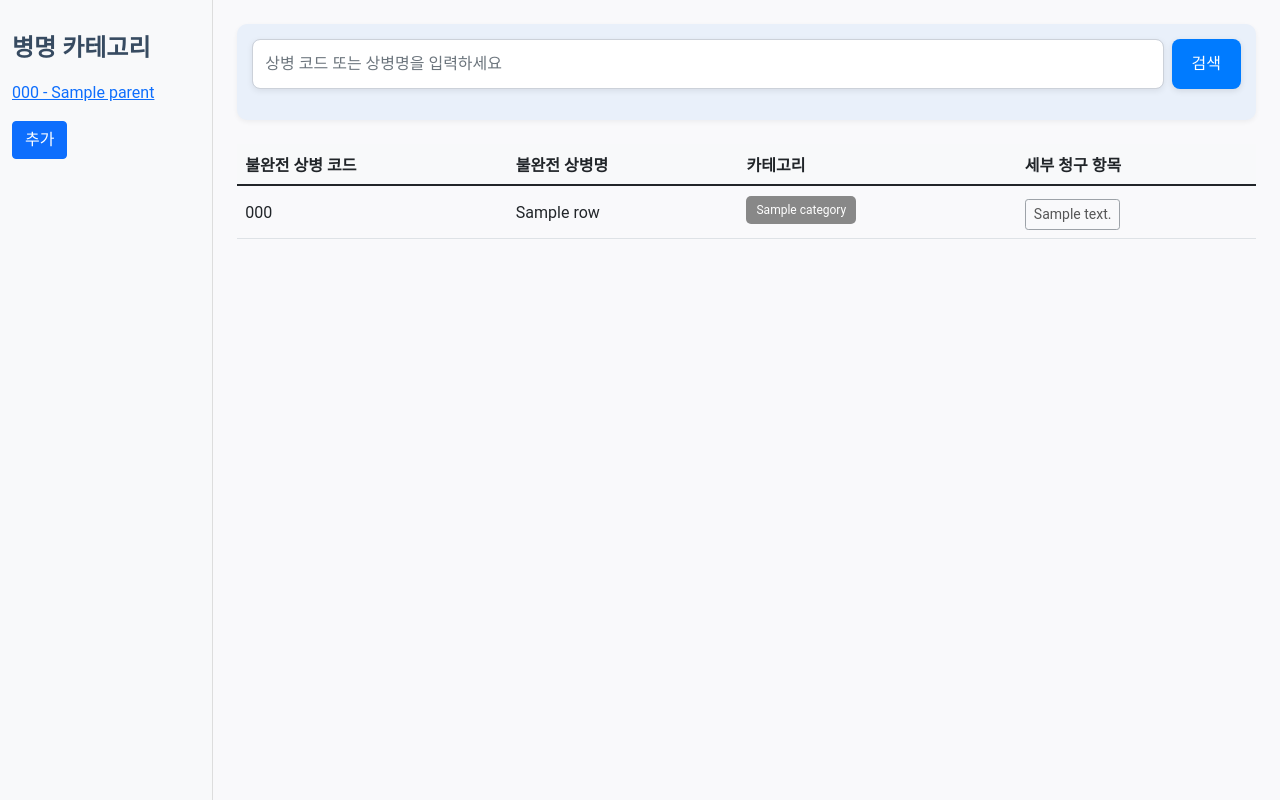
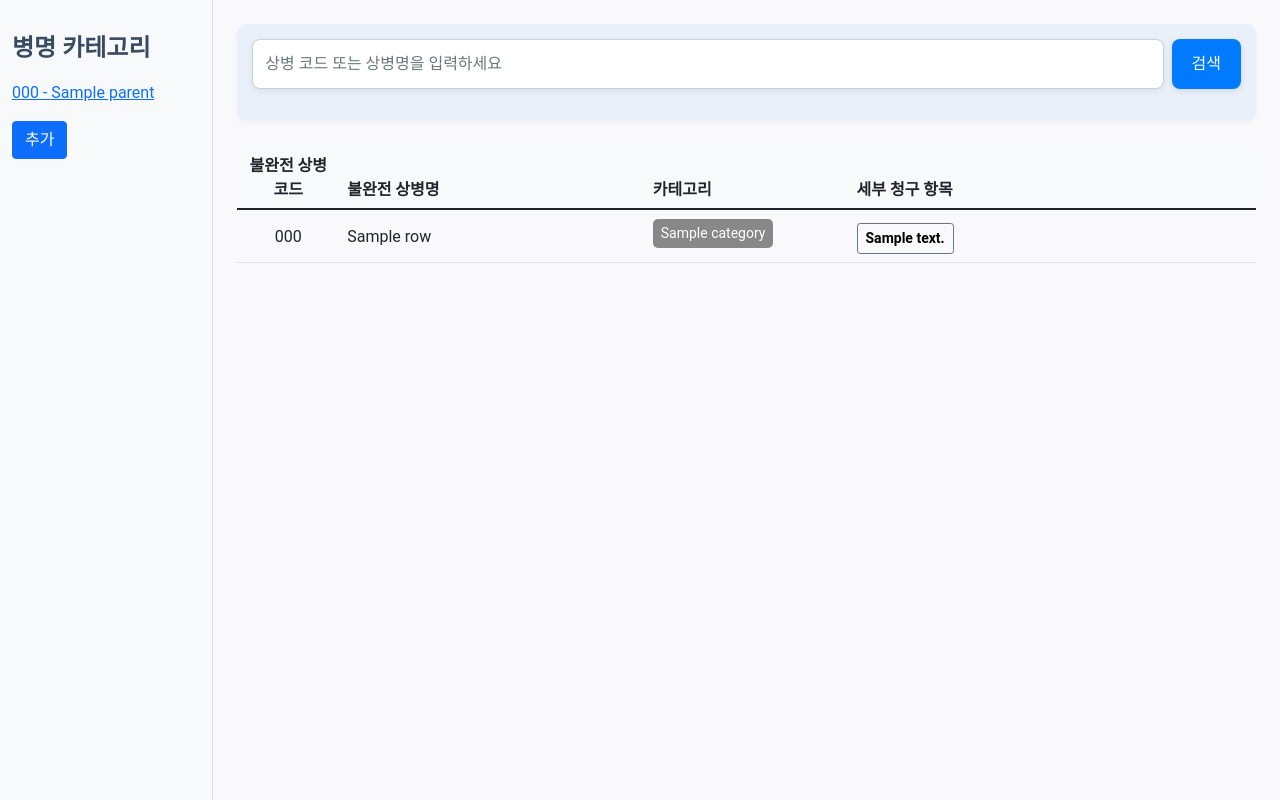
Before and after one commit to oxorudo/dental-diagnosis-finder, a Django app: template Django/search/templates/search.html in a window 1280 px wide. Run offline with Django 5.2, Linux system fonts and the light colour scheme; the template is opened without the code that fills it: most values are stand-ins (such as "Sample title", 1, 10 or a date in 2020).

Commit message:
스타일 수정(html,css)

```diff
--- a/Django/search/templates/search.html
+++ b/Django/search/templates/search.html
@@ -85,14 +85,14 @@
                           <td class="col-name">{{ row.name }}</td>
                           <td class="col-category">
                             {% for category in row.categories %}
-                              <button class="btn btn-sm category-btn" type="button" style="background-color: {{ category.color }}; color: white;">
+                              <button class="btn btn-sm category-btn" type="button" style="background-color: {{ category.color }}; color: white;" disabled>
                                 {{ category.name }}
                               </button>
                             {% endfor %}
                           </td>
                           <td class="col-details">
                             {% for detail in row.split_details %}
-                              <button class="btn btn-outline-secondary btn-sm detail-btn" type="button" disabled>{{ detail }}</button>
+                              <button class="btn btn-sm btn-outline-secondary" type="button" disabled>{{ detail }}</button>
                             {% endfor %}
                           </td>
                         </tr>
--- a/Django/static/styles.css
+++ b/Django/static/styles.css
@@ -66,8 +66,12 @@ input#search-input:focus {
     box-shadow: 0 4px 10px rgba(0, 123, 255, 0.2);
 }
 
-button.btn-outline-secondary {
+button.btn-outline-secondary, .btn-outline-secondary:disabled{
     margin-top: 5px;
+    color: #000000;
+    background-color: transparent;
+    font-weight: bold;
+    font-size: 14px;
 }
 
 button.search-btn {
@@ -103,7 +107,7 @@ button.search-btn:hover {
 }
 
 .table-body-wrapper {
-    max-height: 100%; /* 테이블 최대 높이를 늘렸습니다. */
+    height: 100%; /* 테이블 최대 높이를 늘렸습니다. */
     overflow-y: auto;
 }
 
@@ -131,9 +135,8 @@ button.search-btn:hover {
     margin-bottom: 5px;
     border: none;
     border-radius: 5px;
-    padding: 5px 10px;
     color: white;
-    font-size: 12px;
+    font-size: 14px;
 }
 
 .category-btn:hover {
@@ -144,7 +147,31 @@ button.search-btn:hover {
     vertical-align: middle;
 }
 
-.btn-outline-secondary.disabled, .btn-outline-secondary:disabled {
-    color: #000000;
-    background-color: transparent;
+.btn.disabled, .btn:disabled, fieldset:disabled .btn {
+    pointer-events: none;
+    opacity: 1;
 }
+
+/* 불완전 상병 코드 열 */
+.col-code {
+    width: 10%; /* 너비를 10%로 설정 */
+    text-align: center; /* 텍스트 가운데 정렬 */
+}
+
+/* 불완전 상병명 열 */
+.col-name {
+    width: 30%; /* 너비를 30%로 설정 */
+    text-align: left; /* 텍스트 왼쪽 정렬 */
+}
+
+/* 카테고리 열 */
+.col-category {
+    width: 20%; /* 너비를 20%로 설정 */
+    text-align: left; /* 텍스트 왼쪽 정렬 */
+}
+
+/* 세부 청구 항목 열 */
+.col-details {
+    width: 40%; /* 너비를 40%로 설정 */
+    text-align: left; /* 텍스트 왼쪽 정렬 */
+}
```
